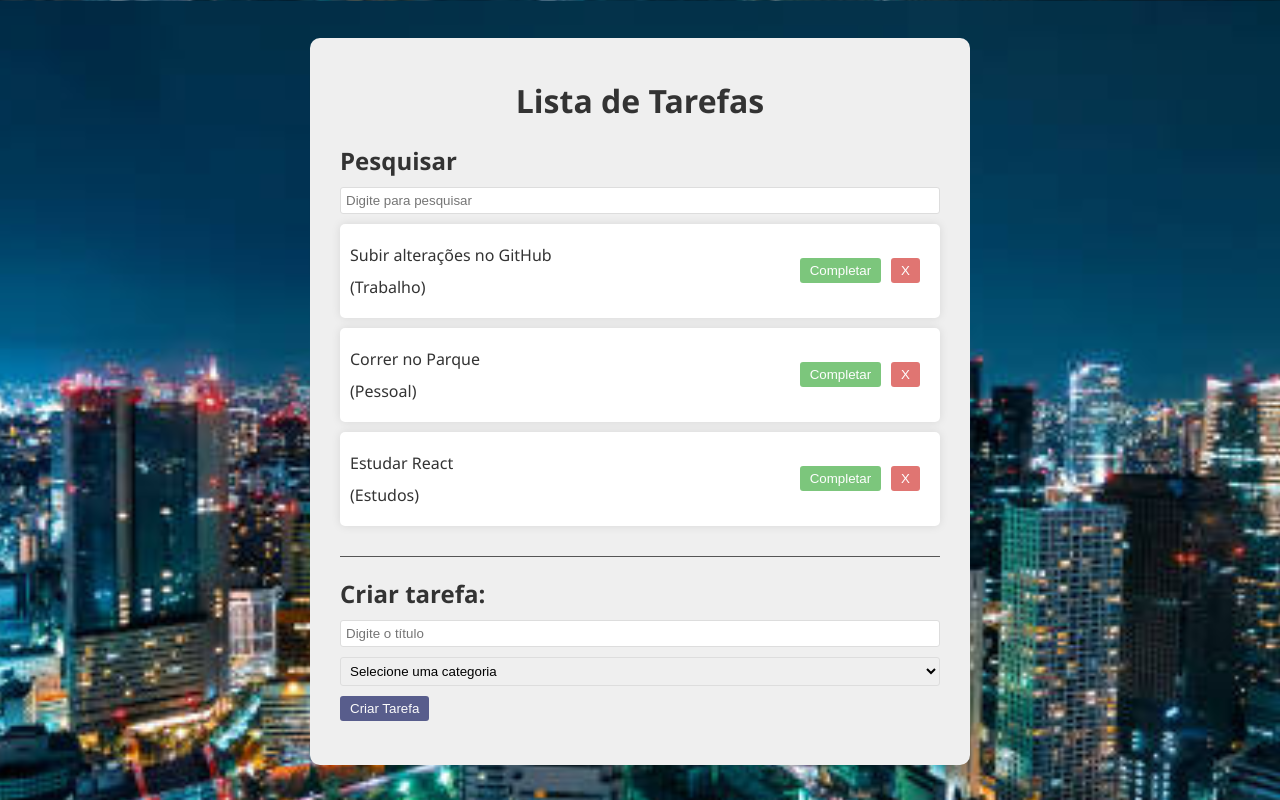
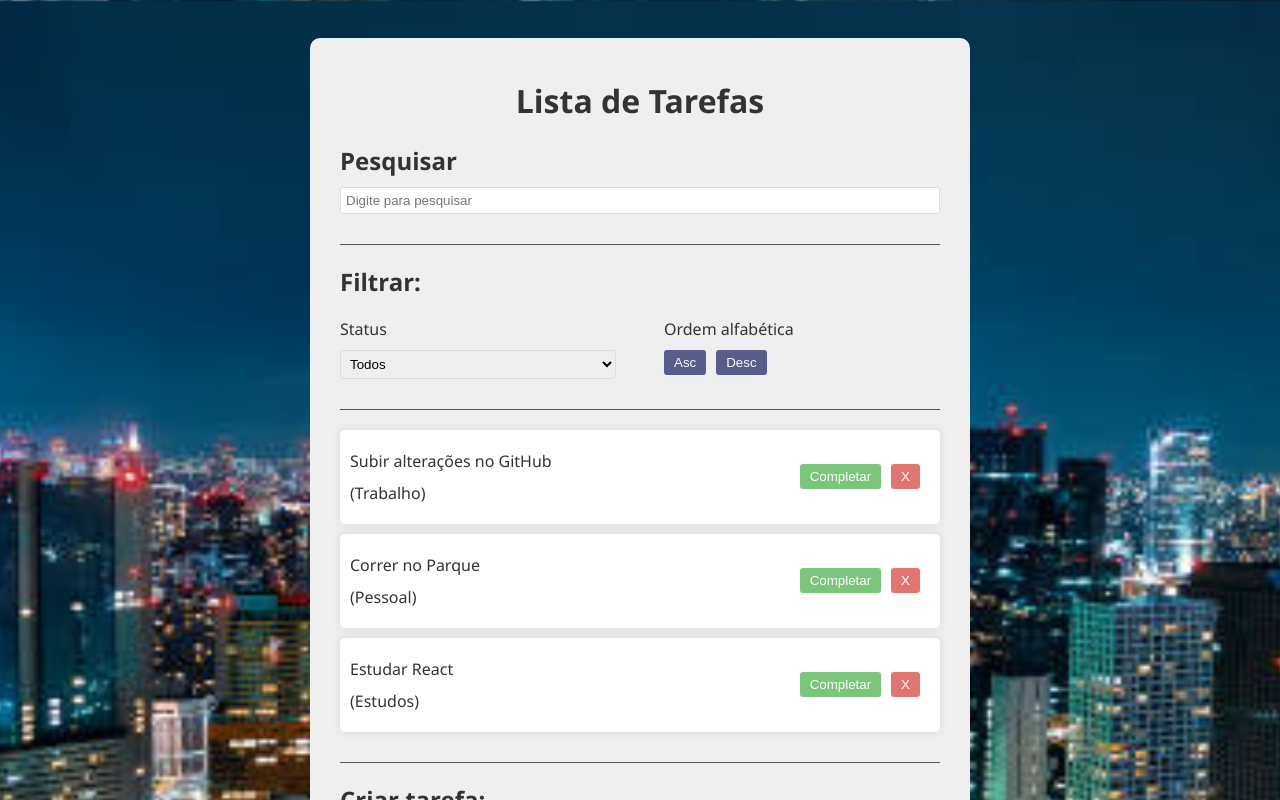
Before and after one commit to LuisBraga31/reactAppToDo, a React (Vite) app: page / in a window 1280 px wide. Shown: the top 800 px of the page. Built offline with nearby package versions, Linux system fonts and the light colour scheme.

Commit message:
Creating filter

```diff
--- a/src/App.css
+++ b/src/App.css
@@ -85,3 +85,19 @@ input, select {
   border-radius: 3px;
   width: 100%;
 }
+
+.filter, .search {
+  border-bottom: 1px solid #555;
+  padding-bottom: 20px;
+  margin-bottom: 20px;
+}
+
+.filter-option {
+  display: flex;
+  justify-content: space-between;
+  gap: 3rem;
+}
+
+.filter-option div {
+  flex: 1 1 0;
+}
--- a/src/App.jsx
+++ b/src/App.jsx
@@ -5,6 +5,7 @@ import TodoForm from './components/TodoForm';
 import Search from './components/Search';
 
 import "./App.css";
+import Filter from './components/Filter';
 
 function App() {
 
@@ -62,6 +63,7 @@ function App() {
 
       <h1> Lista de Tarefas </h1>
       <Search search={search} setSearch={setSearch}/>
+      <Filter/>
       <div className="todo-list">
         {todos.filter((todo) => todo.text.toLowerCase().includes(search.toLowerCase())).map((todo) => (
 
--- /dev/null
+++ b/src/components/Filter.jsx
@@ -0,0 +1,28 @@
+
+
+const Filter = () => {
+  return (
+    <div className="filter">
+        <h2> Filtrar: </h2>
+        <div className="filter-option">
+            <div>
+                <p> Status </p>
+                <select>
+                    <option value="All"> Todos </option>
+                    <option value="Completed"> Completas </option>
+                    <option value="Incomplete"> Incompletas </option>
+                </select>
+            </div>
+
+            <div>
+                <p> Ordem alfabética </p>
+                <button> Asc </button>
+                <button> Desc </button>
+            </div>
+        </div>
+
+    </div>
+  )
+}
+
+export default Filter
```
